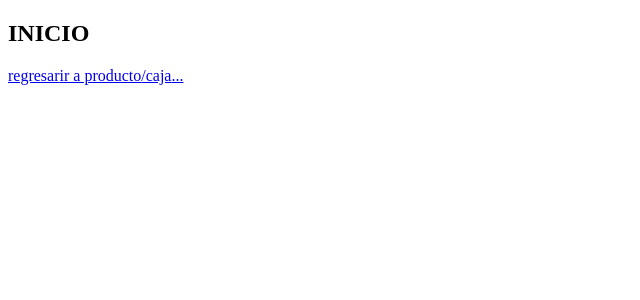
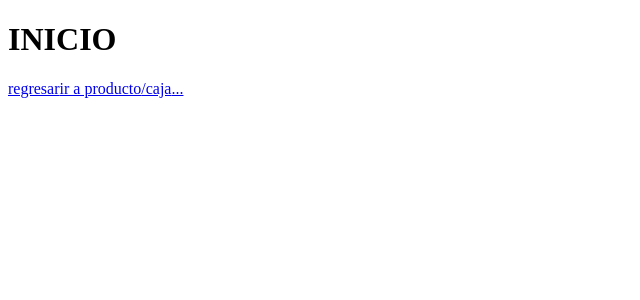
Before and after one commit to JennerAmaya/SIIPGH, an Angular app: page / in a window 1280 px wide. Shown: the top 300 px of the page, without its empty margins (0-640 px from the left). Built offline with nearby package versions, Linux system fonts and the light colour scheme.

Commit message:
sofia-h1

```diff
--- a/src/app/app.component.html
+++ b/src/app/app.component.html
@@ -1,4 +1,4 @@
-<h2>INICIO</h2>
+<h1>INICIO</h1>
 <a routerLink="/">regresar</a>
 <a routerLink="productos">ir a producto</a>
 <a routerLink="productos">/caja</a>
```
